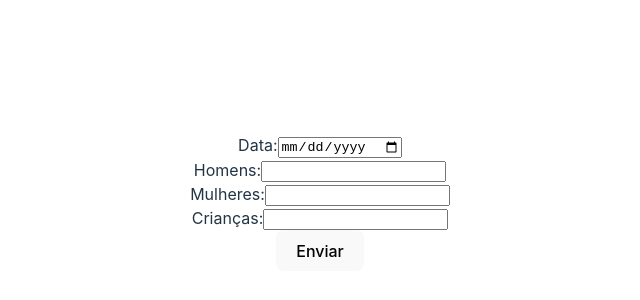
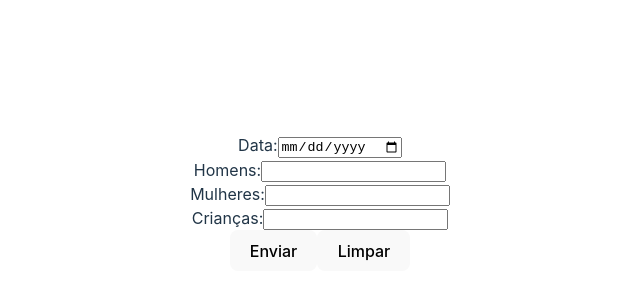
Before and after one commit to Lucas-Justino/Churrascometro-React, a React (Vite) app: page / in a window 1280 px wide. Shown: the part 198-498 px from the top of the page, without its empty margins (320-960 px from the left). Built offline with nearby package versions, Linux system fonts and the light colour scheme.

Commit message:
Criando botão limpar

```diff
--- a/src/components/Botao/botao.tsx
+++ b/src/components/Botao/botao.tsx
@@ -2,11 +2,15 @@ import React from "react";
 
 interface BotaoProps {
     tipo: "submit" | "reset" | "button" | undefined;
+    nome: string;
+    onClick?: () => void;
 }
 
-const Botao: React.FC<BotaoProps> = ({ tipo }) => {
+const Botao: React.FC<BotaoProps> = ({ tipo, nome, onClick }) => {
     return (
-        <button type={tipo}>Enviar</button>
+        <button type={tipo} onClick={onClick}>
+            {nome}
+        </button>
     );
 };
 
--- a/src/components/Formulario/formulario.tsx
+++ b/src/components/Formulario/formulario.tsx
@@ -1,22 +1,22 @@
-import { useState } from 'react';
+import React, { useState } from 'react';
 import Botao from '../Botao/botao';
 
 const Formulario = () => {
-
   const [data, setData] = useState('');
   const [quantidadeHomens, setQuantidadeHomens] = useState('');
   const [quantidadeMulheres, setQuantidadeMulheres] = useState('');
   const [quantidadeCriancas, setQuantidadeCriancas] = useState('');
 
-
-  const handleSubmit = (event: any) => {
+  const handleSubmit = (event: React.FormEvent) => {
     event.preventDefault();
 
     console.log('Data:', data);
     console.log('Quantidade de Homens:', quantidadeHomens);
     console.log('Quantidade de Mulheres:', quantidadeMulheres);
     console.log('Quantidade de Crianças:', quantidadeCriancas);
+  };
 
+  const handleReset = () => {
     setData('');
     setQuantidadeHomens('');
     setQuantidadeMulheres('');
@@ -24,7 +24,7 @@ const Formulario = () => {
   };
 
   return (
-    <form onSubmit={handleSubmit}>
+    <form id="formulario" onSubmit={handleSubmit}>
       <div>
         <label htmlFor="data">Data:</label>
         <input
@@ -65,7 +65,8 @@ const Formulario = () => {
           required
         />
       </div>
-      <Botao tipo="submit"/>
+      <Botao tipo="submit" nome="Enviar" />
+      <Botao tipo="reset" nome="Limpar" onClick={handleReset} />
     </form>
   );
 };
```
